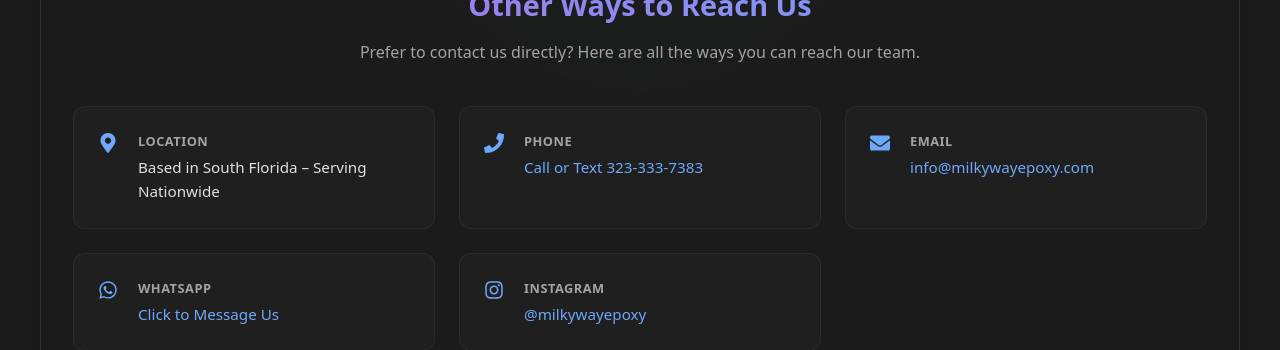
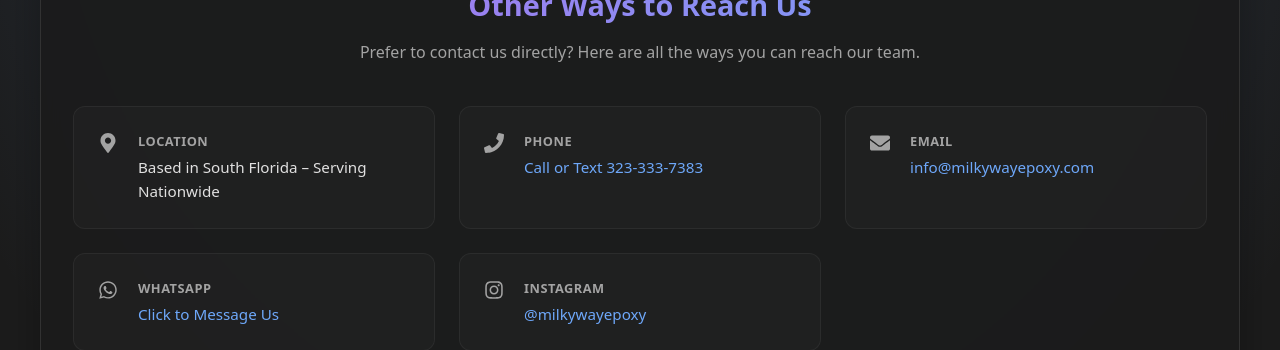
Before and after one commit to celalzamanoglu/epoxy-flooring, a Next.js app: page /contact in a window 1280 px wide. Shown: the part 1040-1390 px from the top of the page. Built offline with nearby package versions, Linux system fonts and the light colour scheme.

Commit message:
style(background-rgb): increased background rgb visibility

```diff
--- a/src/app/contact/contact.module.css
+++ b/src/app/contact/contact.module.css
@@ -49,7 +49,13 @@
   left: 0;
   right: 0;
   height: 100%;
-  background: radial-gradient(ellipse at center, rgba(4, 217, 210, 0.08) 0%, transparent 70%);
+  background: radial-gradient(
+    ellipse at center,
+    rgba(4, 217, 210, 0.2) 0%,
+    rgba(4, 217, 210, 0.1) 30%,
+    rgba(110, 168, 250, 0.08) 60%,
+    transparent 85%
+  );
   z-index: 0;
 }
 
--- a/src/components/ContactForm.module.css
+++ b/src/components/ContactForm.module.css
@@ -422,12 +422,16 @@
 
 .contactItem:hover {
   background: rgba(255, 255, 255, 0.05);
-  border-color: rgba(110, 168, 250, 0.2);
+  border-color: rgba(163, 163, 163, 0.3);
+}
+
+.contactItem:hover .contactIcon {
+  color: #e0e0e0;
 }
 
 .contactIcon {
   font-size: 1.25rem;
-  color: #6ea8fa;
+  color: #a3a3a3;
   min-width: 1.5rem;
   margin-top: 0.125rem;
 }
```
